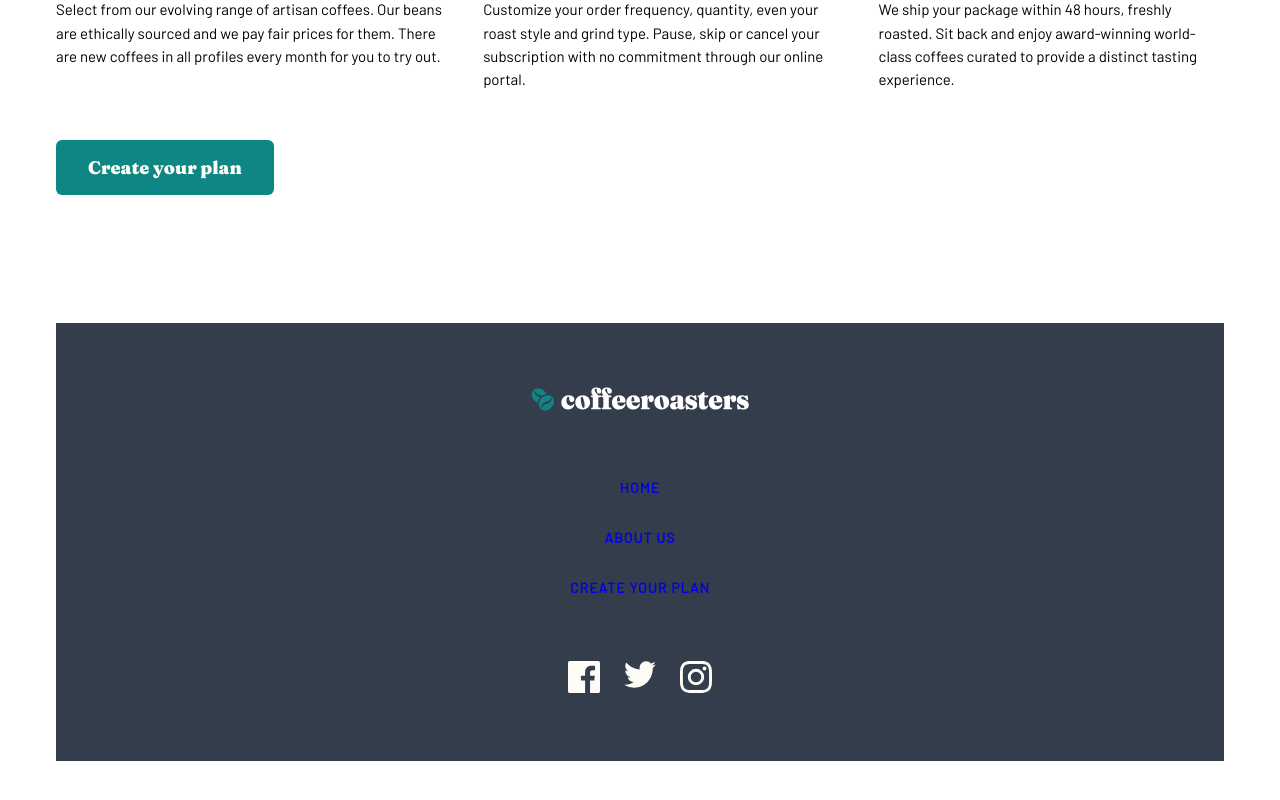
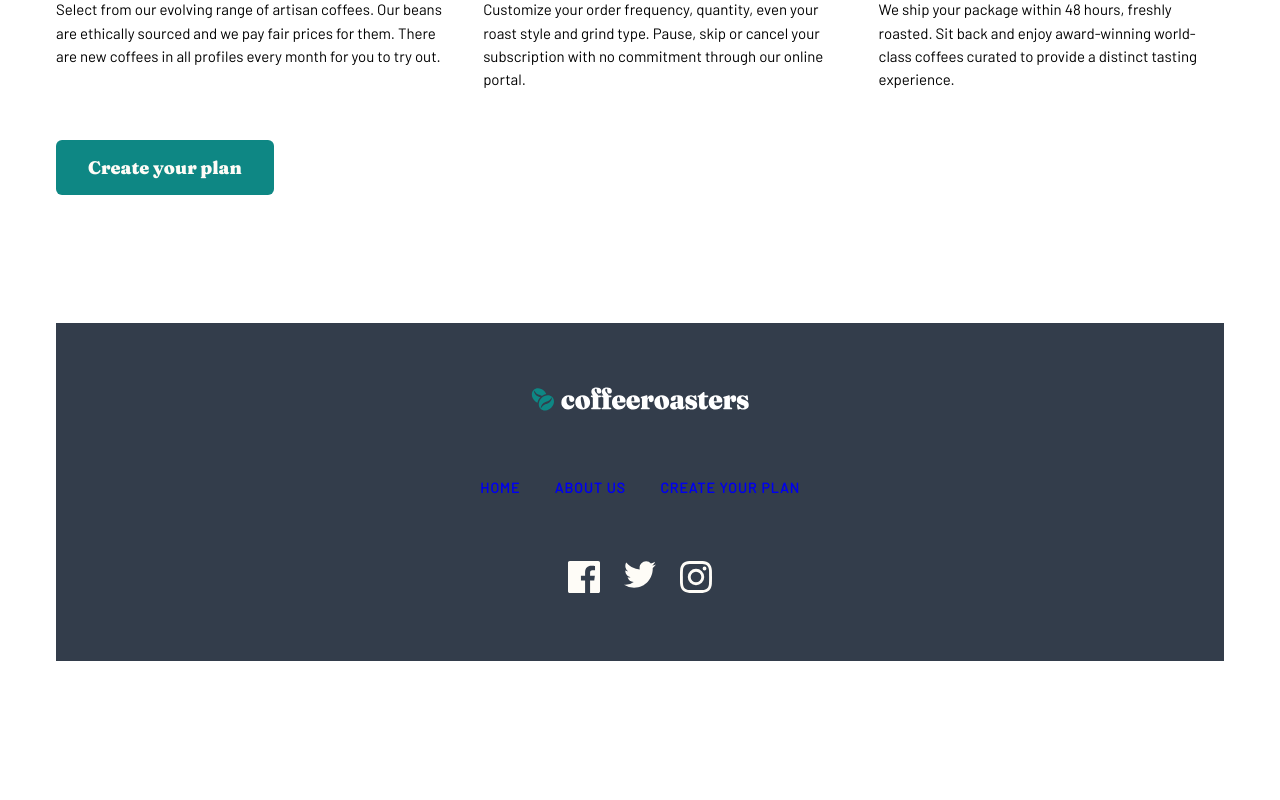
Before and after one commit to DrKlonk/fem-coffee, a Vue app: page / in a window 1280 px wide. Shown: the part 3038-3838 px from the top of the page. After the commit the page ends 3803 px from the top, so only its background shows below. Built offline with nearby package versions, Linux system fonts and the light colour scheme; what vue-window-size would draw is missing.

Commit message:
dots and lines

```diff
--- a/src/components/layout/Footer.vue
+++ b/src/components/layout/Footer.vue
@@ -58,9 +58,7 @@ export default {
   margin-top: 8rem;
   margin-bottom: 3rem;
   padding: 2rem;
-  display: flex;
-  flex-direction: column;
-  align-items: center;
+  @include flex-col-center;
   &__logo {
     margin-top: 2rem;
   }
@@ -68,9 +66,12 @@ export default {
   &__links {
     margin-top: 3rem;
     list-style: none;
-    display: flex;
-    flex-direction: column;
-    align-items: center;
+    @include flex-col-center;
+    @include respond(tab-port) {
+      width: 20rem;
+      flex-direction: row;
+      justify-content: space-between;
+    }
   }
   &__link-element {
     margin: 1rem 0;
--- a/src/components/shared/Step.vue
+++ b/src/components/shared/Step.vue
@@ -26,6 +26,7 @@ export default {
 
 <style lang="scss" scoped>
 .step {
+  position: relative;
   text-align: center;
   @include respond(tab-port) {
     text-align: left;
--- a/src/components/shared/Steps.vue
+++ b/src/components/shared/Steps.vue
@@ -1,6 +1,10 @@
 <template>
   <ul class="steps" :class="{ dark: darkMode }">
     <li class="step-item" v-for="step in localSteps" :key="step">
+      <template v-if="$windowWidth > 600">
+        <div class="step__dot" />
+        <div class="step__line" />
+      </template>
       <Step :step="step" :dark-mode="darkMode" />
     </li>
   </ul>
@@ -30,9 +34,30 @@ export default {
   }
 }
 .step-item {
+  position: relative;
   @include respond(tab-port) {
     &:not(:last-of-type) {
       margin-right: 2rem;
+
+      .step__line {
+        position: absolute;
+        width: calc(100% + 2rem);
+        height: 0.125rem;
+        top: -1rem;
+        left: 1rem;
+        background: $color-pale-orange;
+        z-index: -1;
+      }
+    }
+    .step__dot {
+      position: absolute;
+      width: 2rem;
+      height: 2rem;
+      top: -2rem;
+      left: 0;
+      border-radius: 50%;
+      border: 2px solid $color-cyan;
+      background: #fff;
     }
   }
 }
```
